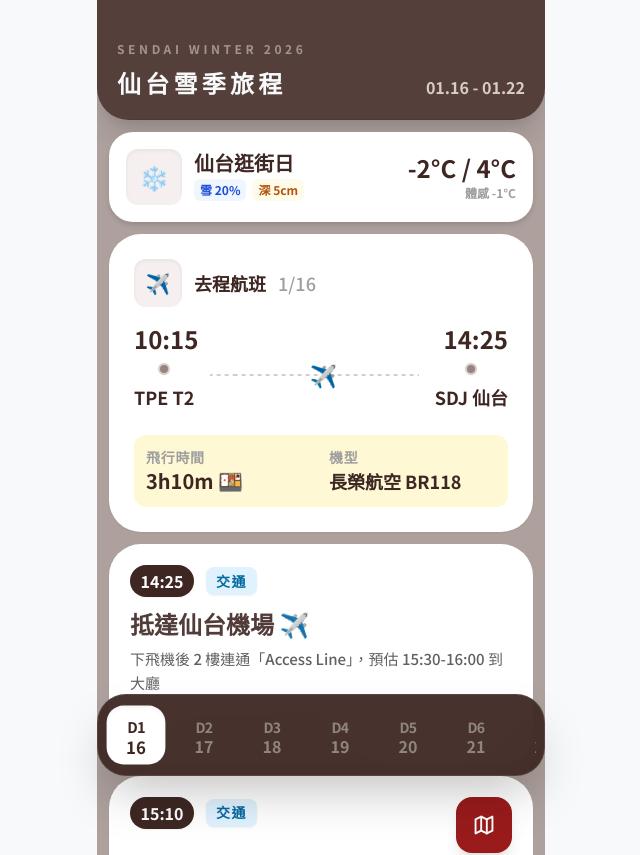
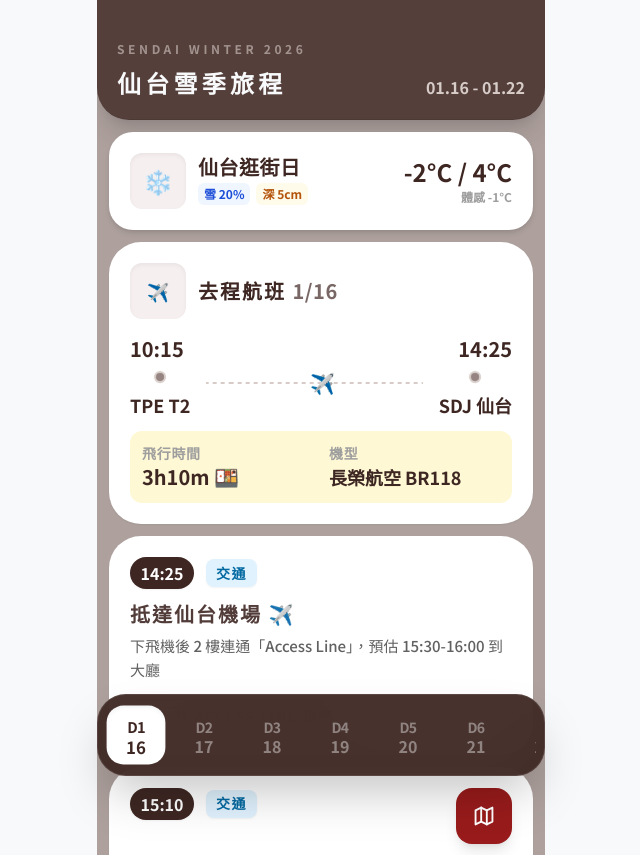
Before and after one commit to naomichiang/sendai-snow-2026, a React (Vite) app: page / in a window 1280 px wide. Shown: the top 855 px of the page, without its empty margins (319-959 px from the left). Built offline with nearby package versions, Linux system fonts and the light colour scheme.

Commit message:
微調字級顯示大小 仙台-回程text-lg

```diff
--- a/App.tsx
+++ b/App.tsx
@@ -33,12 +33,12 @@ const App: React.FC = () => {
         ) : currentDay && currentDayWeather ? (
           <>
             {/* Weather Card - Static & Compact */}
-            <div className="bg-white rounded-[1.5rem] p-4 shadow-md border border-white/40 mb-3">
+            <div className="bg-white rounded-[1.5rem] p-5 shadow-md border border-white/40 mb-3">
               <div className="flex items-center justify-between">
                 <div className="flex items-center gap-3">
                   <div className="w-14 h-14 bg-[#F5EFEF] rounded-xl flex items-center justify-center text-2xl shadow-inner">❄️</div>
                   <div>
-                    <h2 className="text-xl font-black text-[#3E2723] leading-none">{currentDay.location}</h2>
+                    <h2 className="text-xl font-black text-[#3E2723] tracking-wide leading-none">{currentDay.location}</h2>
                     <div className="flex gap-1.5 mt-1.5">
                       <span className="text-[12px] bg-blue-50 text-blue-700 px-1.5 py-0.5 rounded-md font-bold">雪 {currentDayWeather.snowChance}</span>
                       <span className="text-[12px] bg-amber-50 text-amber-700 px-1.5 py-0.5 rounded-md font-bold">深 {currentDayWeather.snowDepth}</span>
@@ -99,12 +99,12 @@ const App: React.FC = () => {
                   {/* Content Area - Now Full Width */}
                   <div className="w-full">
                     {/* Title */}
-                    <h3 className="font-semibold text-2xl leading-tight mb-2 text-[#3E2723]/90">
+                    <h3 className="font-semibold text-xl tracking-widest leading-tight mb-2 text-[#3E2723]/90">
                       {spot.name}
                     </h3>
 
                     {/* Description */}
-                    <p className="text-[15px] text-[#616161] leading-relaxed font-medium mb-3">
+                    <p className="text-[15px] text-[#616161] leading-relaxed font-medium mb-4">
                       {spot.desc}
                     </p>
 
--- a/components/FlightCard.tsx
+++ b/components/FlightCard.tsx
@@ -7,15 +7,15 @@ interface FlightCardProps {
 
 const FlightCard: React.FC<FlightCardProps> = ({ flight }) => {
   return (
-    <div className="bg-white rounded-[2rem] p-6 shadow-sm border border-white/20 mb-3 overflow-hidden relative">
+    <div className="bg-white rounded-[2rem] p-5 shadow-sm border border-white/20 mb-3 overflow-hidden relative">
       {/* Header */}
       <div className="flex items-center mb-4">
         <div className="flex items-center gap-3">
-          <div className="w-12 h-12 bg-[#F5EFEF] rounded-xl flex items-center justify-center text-xl shadow-inner">
+          <div className="w-14 h-14 bg-[#F5EFEF] rounded-xl flex items-center justify-center text-lg shadow-inner">
             ✈️
           </div>
           <div>
-            <h3 className="text-lg font-black text-[#3E2723]">{flight.type} <span className="ml-2 text-lg text-[#9E9E9E] font-medium">{flight.date}</span></h3>
+            <h3 className="text-xl font-black text-[#3E2723] tracking-widest leading-none">{flight.type} <span className="text-xl font-black text-[#3E2723]/70 tracking-wide leading-none">{flight.date}</span></h3>
           </div>
         </div>
       </div>
@@ -23,15 +23,15 @@ const FlightCard: React.FC<FlightCardProps> = ({ flight }) => {
       {/* Flight Times - Above Animation */}
       <div className="flex items-center justify-between mb-4">
         <div className="text-center">
-          <p className="text-2xl font-bold text-[#3E2723]">{flight.departureTime}</p>
+          <p className="text-xl font-bold text-[#3E2723]">{flight.departureTime}</p>
         </div>
         <div className="text-center">
-          <p className="text-2xl font-bold text-[#3E2723]">{flight.arrivalTime}</p>
+          <p className="text-xl font-bold text-[#3E2723]">{flight.arrivalTime}</p>
         </div>
       </div>
 
       {/* Flight Animation - Top Position */}
-      <div className="relative mb-6 -mt-2">
+      <div className="relative mb-3 -mt-2">
         {/* Simple Flight Route Animation */}
         <div className="flex items-center justify-between relative">
           {/* Departure Point */}
@@ -151,7 +151,7 @@ const FlightCard: React.FC<FlightCardProps> = ({ flight }) => {
           }
           90% {
             opacity: 1;
-            transform: translateY(-50%) scale(1.2);
+            transform: translateY(-50%) scale(1);
           }
           100% {
             left: calc(100% + 10px);
```
